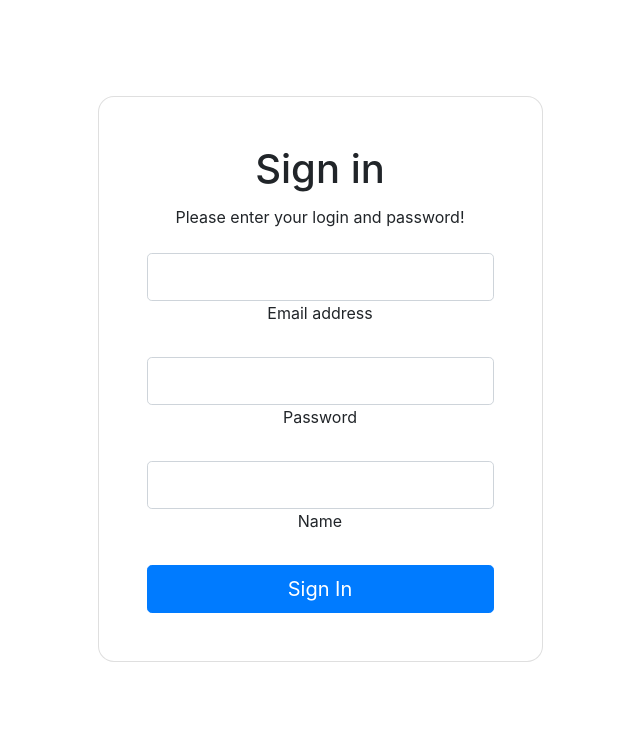
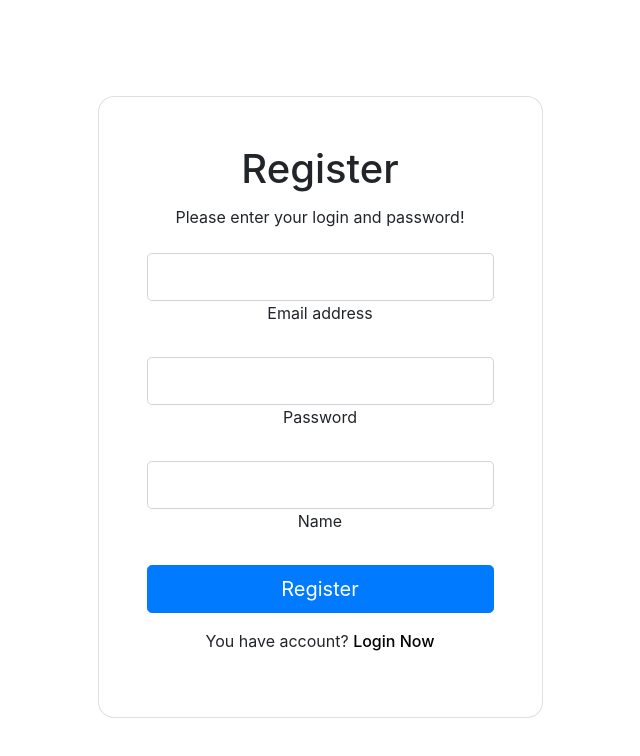
Before and after one commit to snipergn/movieapp, a React (Create React App) app: page /register in a window 1280 px wide. Shown: the top 756 px of the page, without its empty margins (320-960 px from the left). Built offline with nearby package versions, Linux system fonts and the light colour scheme; no server answers.

Commit message:
new commit

```diff
--- a/src/components/register/register.js
+++ b/src/components/register/register.js
@@ -19,7 +19,7 @@ const Register = () => {
             style={{ borderRadius: "1rem", maxWidth: "500px" }}
           >
             <MDBCardBody className="p-5 w-100 d-flex flex-column">
-              <h1 className="fw-bold mb-2 text-center">Sign in</h1>
+              <h1 className="fw-bold mb-2 text-center">Register</h1>
               <p className="text-white-50 mb-3 mt-1">
                 Please enter your login and password!
               </p>
@@ -44,7 +44,8 @@ const Register = () => {
                 type="name"
                 size="lg"
               />
-            <a type="button" class="btn btn-primary btn-lg" href="/">Sign In</a>
+            <a type="button" class="btn btn-primary btn-lg" href="/">Register</a>
+            <p className="mt-3">You have account? <a className="hyperlink" href="/register">Login Now</a></p>
             </MDBCardBody>
           </MDBCard>
         </MDBCol>
```
